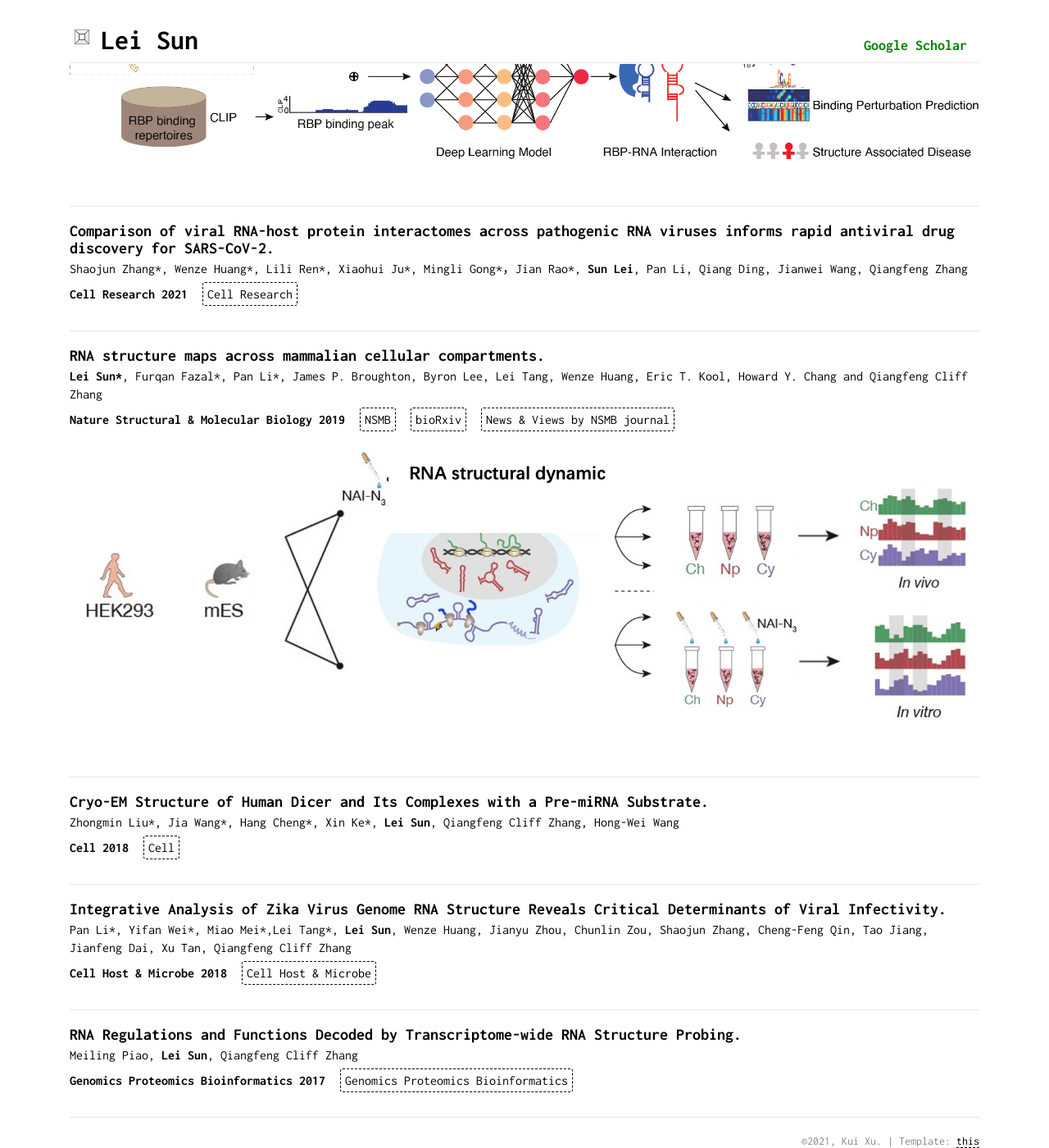
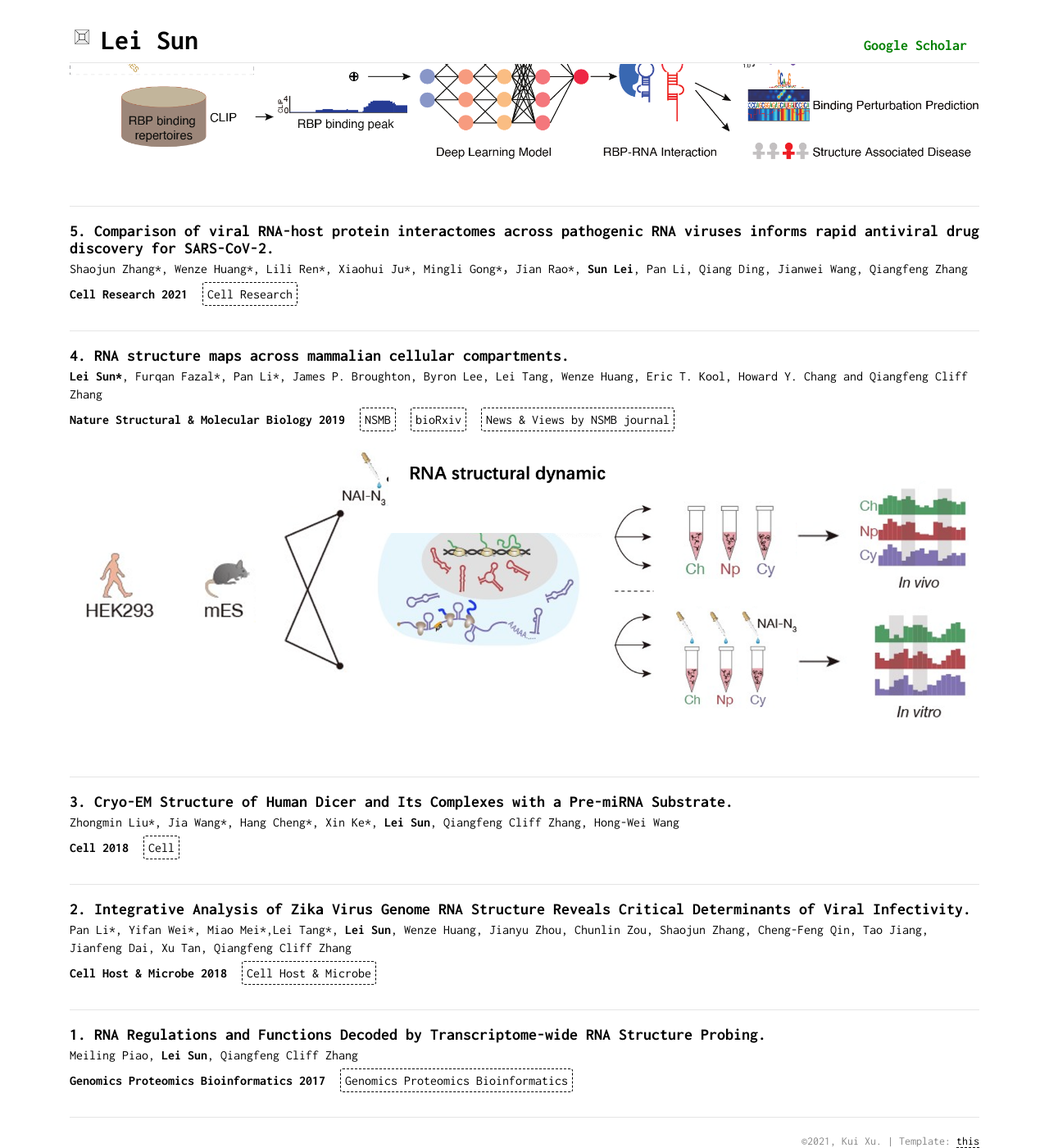
Before and after one commit to sunlei0227/sunlei0227.github.io, a Jekyll site: the page index.html, which Jekyll copies as it is, in a window 1280 px wide and 1400 px high, scrolled down 2043 px. Shown: the whole window at 82% size. Built offline with Jekyll 4.4.1, drawn with Linux system fonts in a browser that asks for light colours; comment, search, counter and statistics services are not loaded; some of the changed text lies outside the part shown.

Commit message:
Update index.html

```diff
--- a/index.html
+++ b/index.html
@@ -283,7 +283,7 @@
 
             <div class="paper-container row">
                 <div class="paper-title col-md-12 col-sm-12 col-xs-12">
-                    Comparison of viral RNA-host protein interactomes across pathogenic RNA viruses informs rapid antiviral drug discovery for SARS-CoV-2.
+                    5. Comparison of viral RNA-host protein interactomes across pathogenic RNA viruses informs rapid antiviral drug discovery for SARS-CoV-2.
                 </div>
                 <div class="paper-authors col-md-12 col-sm-12 col-xs-12">
                     Shaojun Zhang*, Wenze Huang*, Lili Ren*, Xiaohui Ju*, Mingli Gong*，Jian Rao*, <b>Sun Lei</b>, Pan Li, Qiang Ding, Jianwei Wang, Qiangfeng Zhang
@@ -304,7 +304,7 @@
 
             <div class="paper-container row">
                 <div class="paper-title col-md-12 col-sm-12 col-xs-12">
-                    RNA structure maps across mammalian cellular compartments.
+                    4. RNA structure maps across mammalian cellular compartments.
                     <!-- <div class="project-stars button-div" id="VRmol-stars"></div> -->
                 </div>
                 <div class="paper-authors col-md-12 col-sm-12 col-xs-12">
@@ -334,7 +334,7 @@
 
             <div class="paper-container row">
                 <div class="paper-title col-md-12 col-sm-12 col-xs-12">
-                    Cryo-EM Structure of Human Dicer and Its Complexes with a Pre-miRNA Substrate.
+                    3. Cryo-EM Structure of Human Dicer and Its Complexes with a Pre-miRNA Substrate.
                 </div>
                 <div class="paper-authors col-md-12 col-sm-12 col-xs-12">
                     Zhongmin Liu*, Jia Wang*, Hang Cheng*, Xin Ke*, <b>Lei Sun</b>, Qiangfeng Cliff Zhang, Hong-Wei Wang
@@ -355,7 +355,7 @@
 
             <div class="paper-container row">
                 <div class="paper-title col-md-12 col-sm-12 col-xs-12">
-                    Integrative Analysis of Zika Virus Genome RNA Structure Reveals Critical Determinants of Viral Infectivity.
+                    2. Integrative Analysis of Zika Virus Genome RNA Structure Reveals Critical Determinants of Viral Infectivity.
                 </div>
                 <div class="paper-authors col-md-12 col-sm-12 col-xs-12">
                      Pan Li*, Yifan Wei*, Miao Mei*,Lei Tang*, <b>Lei Sun</b>, Wenze Huang, Jianyu Zhou, Chunlin Zou, Shaojun Zhang, Cheng-Feng Qin, Tao Jiang, Jianfeng Dai, Xu Tan, Qiangfeng Cliff Zhang
@@ -376,7 +376,7 @@
 
             <div class="paper-container row">
                 <div class="paper-title col-md-12 col-sm-12 col-xs-12">
-                    RNA Regulations and Functions Decoded by Transcriptome-wide RNA Structure Probing.
+                    1. RNA Regulations and Functions Decoded by Transcriptome-wide RNA Structure Probing.
                 </div>
                 <div class="paper-authors col-md-12 col-sm-12 col-xs-12">
                     Meiling Piao, <b>Lei Sun</b>, Qiangfeng Cliff Zhang
```
Also changed, not shown: other parts of index.html (+2 -2 lines).
